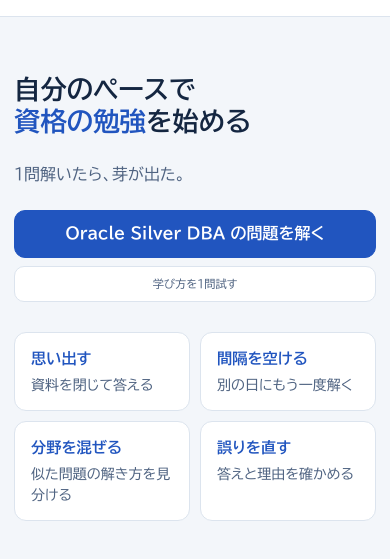
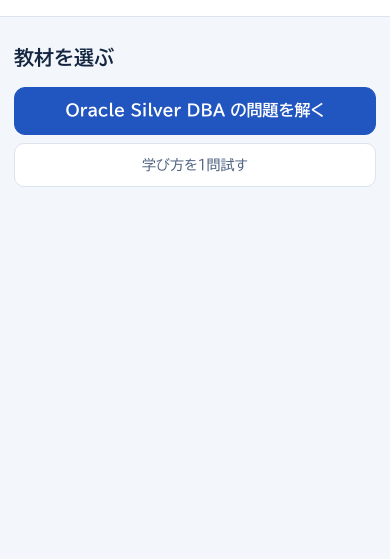
Before and after one commit to kizunajamjam/shikaku-no-tane-preview, a plain HTML site: page index.html in a window 390 px wide. Shown: the part 47-606 px from the top of the page. Drawn offline with Linux system fonts and the light colour scheme.

Commit message:
Replace the landing layout with a compact material picker

```diff
--- a/index.html
+++ b/index.html
@@ -12,7 +12,7 @@
   <link rel="manifest" href="manifest.webmanifest">
   <link rel="icon" href="icons/app-icon.svg" type="image/svg+xml">
   <link rel="apple-touch-icon" href="icons/app-icon.svg">
-  <link rel="stylesheet" href="styles.css?v=44">
+  <link rel="stylesheet" href="styles.css?v=45">
 </head>
 <body>
   <a class="skip-link" href="#main">本文へ移動</a>
@@ -52,23 +52,13 @@
 
   <main id="main" tabindex="-1">
     <section class="view setup-view active" id="setup-view" aria-labelledby="setup-title">
-      <div class="setup-intro">
-        <h1 id="setup-title">自分のペースで<br><span>資格の勉強</span>を始める</h1>
-        <p>1問解いたら、芽が出た。</p>
-        <div class="setup-actions">
-          <button type="button" id="oracle-start" class="primary-button" hidden>Oracle Silver DBA の問題を解く</button>
-          <button type="button" id="quick-start" class="ghost-button" hidden>学び方を1問試す</button>
-          <button type="button" id="cancel-plan" class="ghost-button" hidden>戻る</button>
-        </div>
-        <div class="record-error" id="setup-error" role="alert" hidden></div>
-        <div class="principle-grid" aria-label="設計原則">
-          <article><strong>思い出す</strong><small>資料を閉じて答える</small></article>
-          <article><strong>間隔を空ける</strong><small>別の日にもう一度解く</small></article>
-          <article><strong>分野を混ぜる</strong><small>似た問題の解き方を見分ける</small></article>
-          <article><strong>誤りを直す</strong><small>答えと理由を確かめる</small></article>
-        </div>
+      <h1 id="setup-title">教材を選ぶ</h1>
+      <div class="setup-actions">
+        <button type="button" id="oracle-start" class="primary-button" hidden>Oracle Silver DBA の問題を解く</button>
+        <button type="button" id="quick-start" class="ghost-button" hidden>学び方を1問試す</button>
+        <button type="button" id="cancel-plan" class="ghost-button" hidden>戻る</button>
       </div>
-
+      <div class="record-error" id="setup-error" role="alert" hidden></div>
     </section>
 
     <section class="view plan-view" id="plan-view" aria-labelledby="plan-heading">
--- a/service-worker.js
+++ b/service-worker.js
@@ -1,10 +1,10 @@
 "use strict";
 
-const CACHE_NAME = "pass-deck-shell-v44";
+const CACHE_NAME = "pass-deck-shell-v45";
 const APP_SHELL = [
   "./",
   "./index.html",
-  "./styles.css?v=44",
+  "./styles.css?v=45",
   "./fonts/biz-ud-pgothic-regular.woff2",
   "./fonts/biz-ud-pgothic-bold.woff2",
   "./curriculum.js?v=20",
--- a/styles.css
+++ b/styles.css
@@ -80,15 +80,10 @@ main { min-height: calc(100vh - 72px); }
 .view.active { display: block; animation: reveal .35s ease-out; }
 @keyframes reveal { from { opacity: 0; transform: translateY(7px); } to { opacity: 1; transform: none; } }
 
-.setup-view { width: min(1140px, calc(100% - 40px)); margin: 0 auto; padding: clamp(48px, 7vw, 96px) 0 72px; }
-.setup-intro { padding-top: clamp(12px, 4vw, 52px); }
-.setup-intro h1 { max-width: 760px; margin: 18px 0 22px; font-size: clamp(2.25rem, 4.1vw, 4.25rem); line-height: 1.22; }
-.setup-intro h1 span { color: var(--accent); }
-.setup-intro > p { max-width: 650px; margin: 0; color: var(--muted); font-size: 1rem; line-height: 1.9; }
-.principle-grid { display: grid; grid-template-columns: repeat(2, minmax(0, 1fr)); gap: 10px; max-width: 510px; margin-top: 30px; }
-.principle-grid article { min-width: 0; padding: 14px 16px; border: 1px solid var(--line); border-radius: 12px; background: var(--surface); }
-.principle-grid strong { display: block; color: var(--accent); font-size: .95rem; }
-.principle-grid small { display: block; margin-top: 4px; color: var(--muted); font-size: .875rem; line-height: 1.5; }
+.setup-view { width: min(480px, calc(100% - 28px)); margin: 0 auto; padding: 24px 0 32px; }
+.setup-view h1 { margin: 0 0 14px; font-size: 1.25rem; }
+.setup-actions { display: grid; gap: 8px; }
+.setup-actions .ghost-button { min-height: 44px; font-size: .875rem; }
 
 .field-grid { display: grid; grid-template-columns: 1fr 1fr; gap: 16px; }
 .field { min-width: 0; }
@@ -204,9 +199,6 @@ main { min-height: calc(100vh - 72px); }
 
 @media (max-width: 1050px) {
   .review-item-form { grid-template-columns: 1fr 1fr; }
-  .setup-view { max-width: 720px; }
-  .setup-intro { padding-top: 0; }
-  .setup-intro h1 { max-width: 900px; }
   .stats-grid { grid-template-columns: repeat(3, 1fr); }
   .today-grid, .two-column { grid-template-columns: 1fr; }
   .phase-timeline { grid-template-columns: repeat(2, 1fr); }
@@ -221,10 +213,7 @@ main { min-height: calc(100vh - 72px); }
   .account-menu summary { min-height: 36px; max-width: 120px; padding-right: 8px; }
   .account-menu summary #account-name { overflow: hidden; text-overflow: ellipsis; white-space: nowrap; }
   main { min-height: calc(100vh - 64px); }
-  .setup-view, .plan-view { width: min(100% - 28px, 1240px); }
-  .setup-view { padding: 38px 0 52px; }
-  .setup-intro h1 { font-size: clamp(1.65rem, 6vw, 2.3rem); }
-  .principle-grid { grid-template-columns: repeat(2, 1fr); }
+  .plan-view { width: min(100% - 28px, 1240px); }
   .field-grid { grid-template-columns: 1fr; }
   .plan-view { padding-top: 25px; }
   .progress-orbit { flex-basis: 94px; width: 94px; height: 94px; }
@@ -313,8 +302,6 @@ main { min-height: calc(100vh - 72px); }
 .challenge-score { margin: 8px 0; font-size: clamp(1.375rem, 4vw, 1.75rem); font-weight: 700; }
 .challenge-result ul { padding-inline-start: 22px; color: var(--muted); }
 .challenge-result ul:empty { display: none; }
-.setup-actions { display: flex; flex-wrap: wrap; gap: 8px; margin-top: 20px; }
-.setup-actions:not(:has(button:not([hidden]))) { display: none; }
 .trial-oracle-start { margin-top: 8px; }
 .practice-choices { display: grid; gap: 9px; margin-top: 18px; }
 .practice-choices:empty { display: none; }
@@ -335,7 +322,7 @@ main { min-height: calc(100vh - 72px); }
 .install-guide > ul { padding-inline-start: 1.5rem; }
 @media (max-width: 680px) {
   .standing-grid { grid-template-columns: 1fr; gap: 8px; }
-  .practice-options .primary-button, .setup-actions button, .trial-oracle-start { width: 100%; }
+  .practice-options .primary-button, .trial-oracle-start { width: 100%; }
   .quest { grid-template-columns: 1fr auto; gap: 8px; }
   .quest progress { order: 1; grid-column: 1 / -1; }
   .practice-actions button { flex: 1 1 100%; }
```
Also changed, not shown: offline.html (+1 -1 lines).
